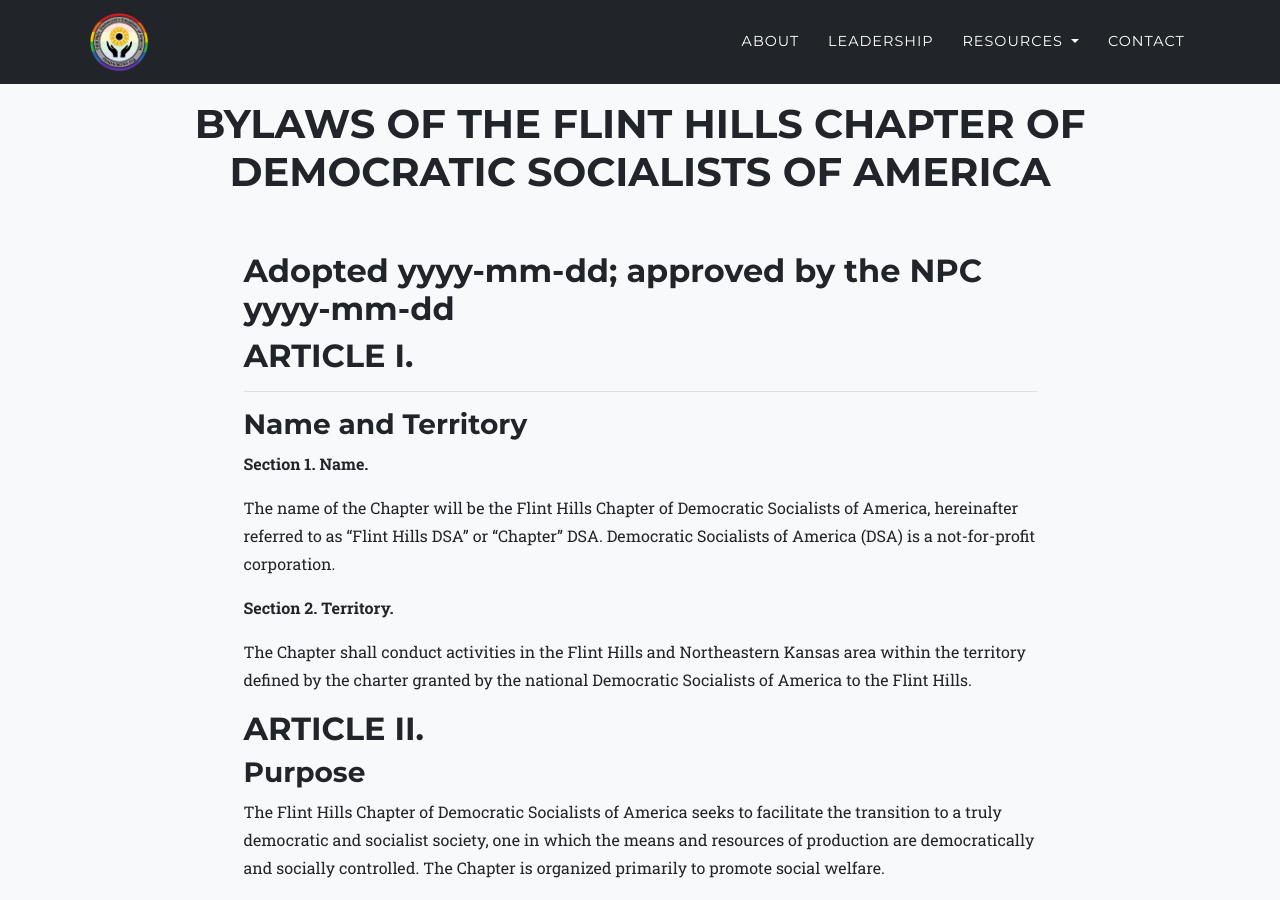
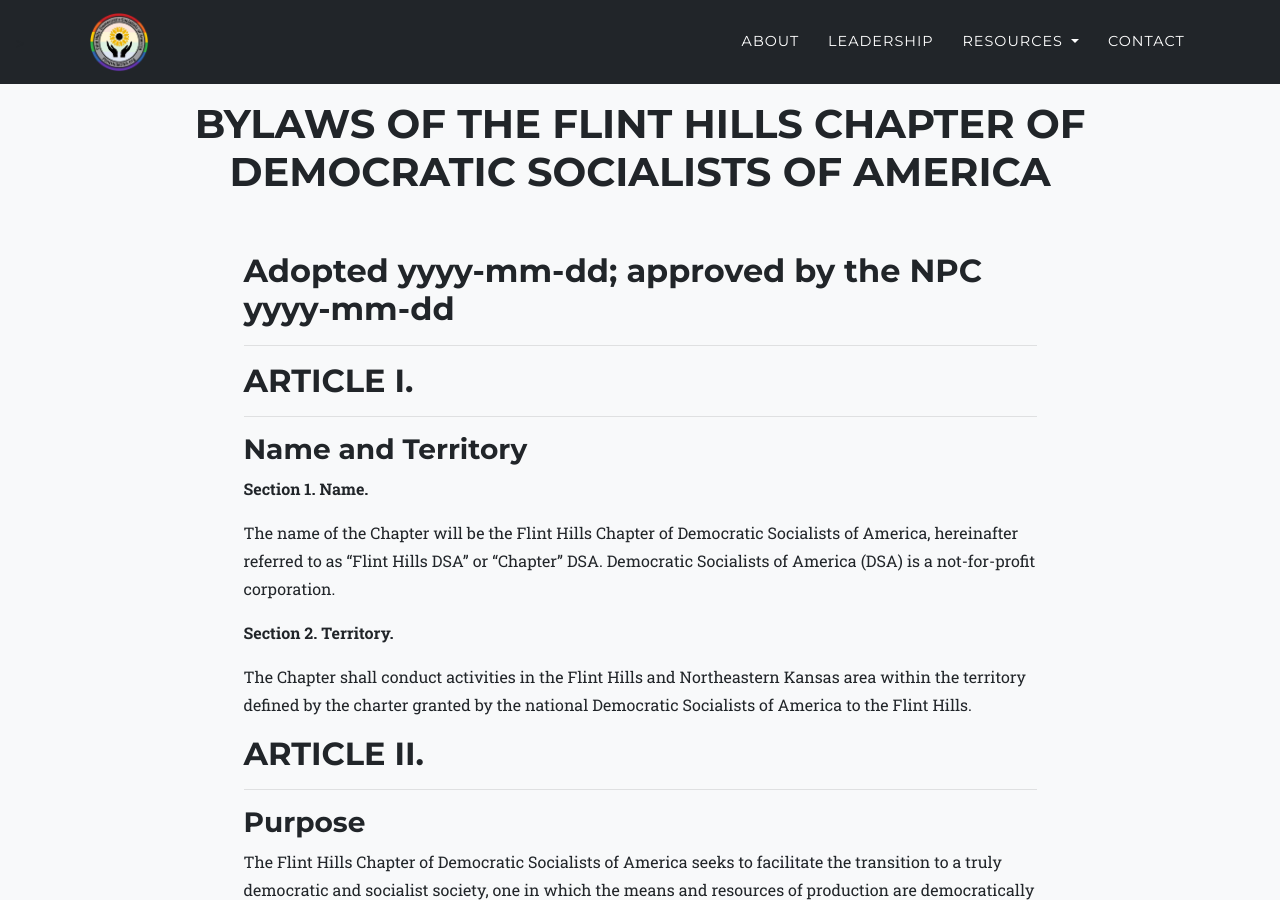
Before and after one commit to flinthillsdsa/website, a Jekyll site: the page built from _documents/chapter-documentation/bylaws.md, in a window 1280 px wide and 900 px high. Built offline with Jekyll 4.4.1, drawn with Linux system fonts in a browser that asks for light colours; some web fonts are replaced.

```diff
--- a/_documents/chapter-documentation/bylaws.md
+++ b/_documents/chapter-documentation/bylaws.md
@@ -1,11 +1,12 @@
 ---
 layout: resource
 title: "Bylaws of the Flint Hills Chapter of Democratic Socialists of America"
+
 section: resources
 ---
 
-Adopted yyyy-mm-dd; approved by the NPC yyyy-mm-dd
-----
+## Adopted yyyy-mm-dd; approved by the NPC yyyy-mm-dd
+***
 
 ## ARTICLE I.
 ***
@@ -19,8 +20,8 @@ The name of the Chapter will be the Flint Hills Chapter of Democratic Socialists
 
 The Chapter shall conduct activities in the Flint Hills and Northeastern Kansas area within the territory defined by the charter granted by the national Democratic Socialists of America to the Flint Hills.
 
-ARTICLE II.
-----
+## ARTICLE II.
+***
 
 ### Purpose
 
@@ -34,8 +35,8 @@ Our conception of socialism is a profoundly democratic one.  It is rooted in the
 
 We are socialists because we are developing a concrete strategy for achieving that vision.  In the present, we are building a visible socialist presence within the broad democratic Left.  In the long run, we hope to build a majority movement capable of making democratic socialism a reality in the United States.  Our strategy acknowledges the class structure of the U.S. society.  This class structure means that there is a basic conflict of interest between those sectors with enormous economic power and the vast majority of the population.
 
-ARTICLE III.
-----
+## ARTICLE III.
+***
 
 ### Membership
 
@@ -63,8 +64,8 @@ As mandated by the National Constitution and Bylaws, the Chapter may establish a
 
 The Steering Committee shall create and maintain policy and procedures to secure all member data, including but not limited to contact and billing information. This includes website and digital infrastructure security.
 
-ARTICLE IV.
-----
+## ARTICLE IV.
+***
 
 ### Chapter Meetings
 
@@ -108,8 +109,8 @@ Any action taken by a Chapter Meeting in contravention of these bylaws is null a
 
 A quorum of five (5) percent of the members (but not fewer than six (5) persons) is required for Convention, General, or Special Meetings to transact business.
 
-ARTICLE V.
-----
+## ARTICLE V.
+***
 
 ### Chapter Officers.
 
@@ -189,8 +190,8 @@ In order to recall or remove an officer, a member in good standing must formally
 
 An officer may be recalled by vote of the Steering Committee only under narrow circumstances for failure to do their duty.  If an officer misses three consecutive Steering Committee meetings without excuse and fails to respond to attempts by Steering Committee members to communicate, that officer may be removed from office by a two-thirds (⅔) vote of the Steering Committee.  This action must be reported at the next Chapter Meeting, at which time members in good standing may overturn the vote.
 
-ARTICLE VI.
-----
+## ARTICLE VI.
+***
 
 ### Steering Committee.
 
@@ -234,8 +235,8 @@ The Steering Committee may make decisions on business by vote of a simple majori
 
 For the purposes of meeting the requirements of local and state incorporation laws, the Chapter shall have a “Board of Directors” consisting of members of the Steering Committee assigned for the purpose as logical and required by law.
 
-ARTICLE VII.
-----
+## ARTICLE VII.
+***
 
 ### Branches.
 
@@ -257,8 +258,8 @@ A motion to dissolve a Branch must be made by written resolution, endorsed by fi
 
 A motion to dissolve a Branch may include an amendment to these bylaws for the purpose of removing Branch representation on the Steering Committee.  The Chapter Meeting may approve a motion to dissolve a Branch with a bylaws amendment under this article by a two-thirds (⅔) majority vote.
 
-ARTICLE VIII.
-----
+## ARTICLE VIII.
+***
 
 ### Young Democratic Socialists of America Chapters.
 
@@ -270,8 +271,8 @@ Young Democratic Socialists of America (YDSA) chapters within the geographic are
 
 Each official YDSA Chapter that exists in the Chapter’s territory may nominate one (1) YDSA Liaison that shall coordinate organizing, recruitment, and other efforts with the Flint Hills Chapter.
 
-ARTICLE IX.
-----
+## ARTICLE IX.
+***
 
 ### Committees.
 
@@ -287,8 +288,8 @@ A committee may be established by a Chapter Meeting by a simple majority vote.
 
 Any committee created under this article may be dissolved by a Chapter Meeting at any time by a simple majority vote.  If a committee was established by the Steering Committee, that committee may be dissolved by the Steering Committee at any time by a simple majority vote.
 
-ARTICLE X.
-----
+## ARTICLE X.
+***
 
 ### Working Groups and Other Formations.
 
@@ -304,8 +305,8 @@ Such formations may be recognized or established by decision of the Steering Com
 
 The recognition or establishment of such formations may be revoked by simple majority vote of the Steering Committee or Chapter Meeting at any time.
 
-ARTICLE XI.
-----
+## ARTICLE XI.
+***
 
 ### Delegates to National, Regional, and State Organizations.
 
@@ -325,21 +326,22 @@ Following Article VI, Section 3, of National DSA’s Bylaws, Chapters “may det
 
 Flint Hills DSA will use the same method of voting outlined in Article V, Section 2 of this document for determination of delegates to the Convention, unless such methods violate the DSA National Bylaws or Constitution. In the event of a conflict, Flint Hills DSA will abide by the higher body's decision.
 
-ARTICLE XII.
-----
+## ARTICLE XII.
+***
+
 ### Grievance Procedure.
 
 The Chapter will follow the [Harassment Policy of National DSA](https://www.dsausa.org/about-us/harassment-policy-resolution-33/).
 
-ARTICLE XIII.
-----
+## ARTICLE XIII.
+***
 
 ### Prohibited Activity.
 
 Flint Hills DSA will not engage in activity prohibited by the IRS guidelines established for 501(c)(4) organizations or similar rules established by the state of Kansas.  Nor will the Chapter engage in any activity prohibited by resolutions adopted by DSA’s National Convention or DSA’s National Political Committee.
 
-ARTICLE XIV.
-----
+## ARTICLE XIV.
+***
 
 ### Amendments.
 
@@ -347,8 +349,9 @@ Proposed amendments to these bylaws must be made by written resolution, endorsed
 
 No amendment to these bylaws may be in conflict with the National DSA Constitution and Bylaws.  The Chapter will provide the amended bylaws to the DSA national office.
 
-ARTICLE XV.
-----
+## ARTICLE XV.
+***
+
 ### Chapter Dissolution.
 
 A proposal to dissolve the Chapter must be made by written resolution, endorsed by five (5) members in good standing of the Chapter, and submitted to the Steering Committee at least twenty-one (21) days in advance of a Chapter Meeting as defined in Article IV.  The Steering Committee is required to provide the Chapter membership with at least ten (10) days physical or electronic notice of this resolution.  The Chapter Meeting may adopt a resolution to dissolve the Chapter under this article by a two-thirds (⅔) vote.
```
